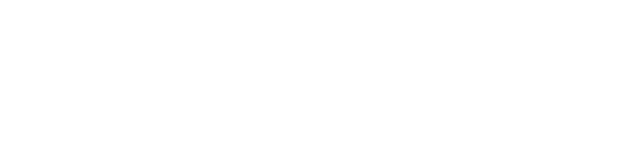
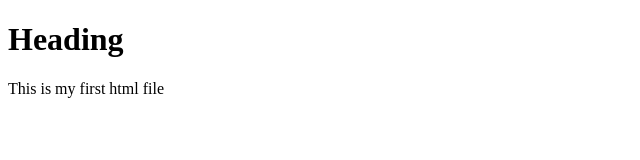
Before and after one commit to AbhishekM991/gitclass, a plain HTML site: page index.html in a window 1280 px wide. Shown: the whole page, without its empty margins (0-640 px from the left). Drawn offline with Linux system fonts and the light colour scheme.

Commit message:
Add new Heading and Paragraph

```diff
--- a/index.html
+++ b/index.html
@@ -1,11 +1,16 @@
 <!DOCTYPE html>
 <html lang="en">
+
 <head>
     <meta charset="UTF-8">
     <meta name="viewport" content="width=device-width, initial-scale=1.0">
     <title>Document</title>
 </head>
+
 <body>
+    <h1>Heading</h1>
+    <p>This is my first html file</p>
 
 </body>
+
 </html>
```
